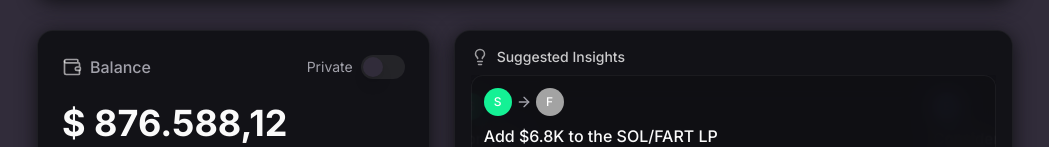
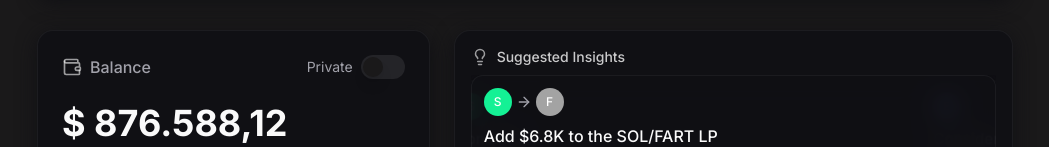
Before and after one commit to triple-S-Ventures/nuvolari, a React (Vite) app: page / in a window 1280 px wide. Shown: the part 452-599 px from the top of the page, without its empty margins (115-1164 px from the left). Built offline with nearby package versions, Linux system fonts and the light colour scheme.

Commit message:
Change UI background color
Updates the background color to #1A191A.

```diff
--- a/src/index.css
+++ b/src/index.css
@@ -4,7 +4,7 @@
 
 @layer base {
   :root {
-    --background: 260 14% 20%;
+    --background: 300 3% 10%;
     --foreground: 0 0% 98%;
 
     --card: 240 10% 7%;
```
